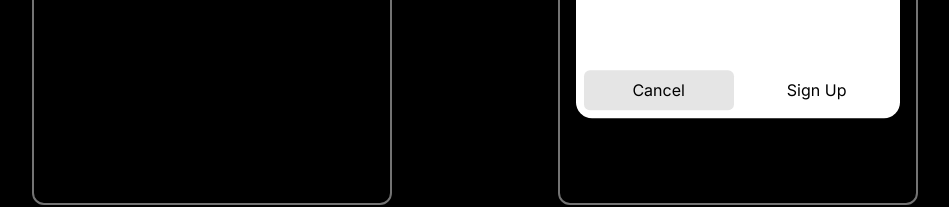
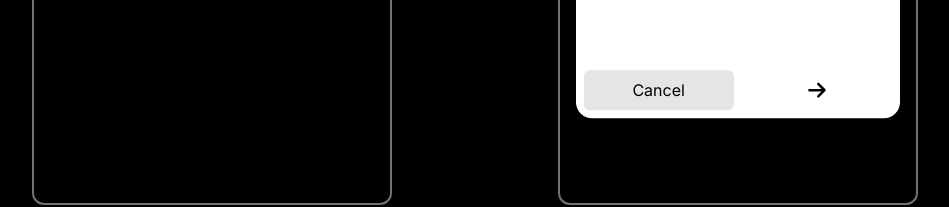
Before and after one commit to p4nthera115/random-components, a Next.js app: page / in a window 1280 px wide. Both pictures are taken after a click on the button "Sign Up". Shown: the part 495-702 px from the top of the page, without its empty margins (165-1114 px from the left). Built offline with nearby package versions, Linux system fonts and the light colour scheme.

Commit message:
good preogress

```diff
--- a/app/layout.tsx
+++ b/app/layout.tsx
@@ -16,7 +16,9 @@ export default function RootLayout({
 }>) {
   return (
     <html lang="en">
-      <body className={inter.className + ` h-dvh w-dvh`}>{children}</body>
+      <body className={inter.className + ` h-dvh w-dvh overflow-hidden`}>
+        {children}
+      </body>
     </html>
   );
 }
--- a/components/MorphSignUp.tsx
+++ b/components/MorphSignUp.tsx
@@ -2,11 +2,13 @@
 
 import { motion } from "framer-motion";
 import { useState } from "react";
+import { FaArrowRight } from "react-icons/fa6";
 
 export default function MorphSignUp() {
   const [isOpen, setIsOpen] = useState(false);
+  const [step, setStep] = useState(0);
 
-  console.log(isOpen);
+  console.log(step);
 
   return (
     <div className="flex self-center h-[600px] w-[360px] border-2 border-white/45 rounded-xl p-4">
@@ -18,8 +20,7 @@ export default function MorphSignUp() {
         }}
         transition={{
           type: "just",
-          duration: "0.05",
-          height: {},
+          duration: "0.2",
         }}
         className={`flex self-end bg-white rounded-2xl w-full justify-evenly items-center gap-2 text-black ${
           isOpen ? "cursor-default p-2" : "cursor-pointer"
@@ -27,19 +28,53 @@ export default function MorphSignUp() {
       >
         {isOpen && (
           <button
-            onClick={() => setIsOpen(false)}
-            className="flex self-end mr-auto w-1/2 bg-neutral-200 rounded-md items-center justify-center h-10 z-10"
+            onClick={() => {
+              step === 1 && setIsOpen(false);
+              step === 1 ? setStep(0) : setStep(step - 1);
+            }}
+            className="flex self-end mr-auto w-1/2 bg-neutral-200 rounded-md items-center justify-center h-10 z-10 overflow-hidden"
           >
-            Cancel
+            <motion.span
+              animate={{
+                x: step > 1 ? -150 : 0,
+              }}
+              transition={{
+                ease: "easeInOut",
+                type: "spring",
+                duration: 0.4,
+              }}
+            >
+              Cancel
+            </motion.span>
           </button>
         )}
         <button
-          onClick={() => !isOpen && setIsOpen(true)}
-          className={`flex w-1/2  rounded-md items-center justify-center h-10 transition ${
-            isOpen ? "self-end hover:bg-neutral-200" : ""
+          onClick={() => {
+            !isOpen && setIsOpen(true);
+            setStep(step + 1);
+          }}
+          className={`flex  rounded-md items-center justify-center h-10 transition overflow-hidden ${
+            isOpen ? "self-end hover:bg-neutral-200 w-1/2" : "w-full"
           }`}
         >
-          Sign Up
+          {step === 0 && <span className="absolute ">Sign Up</span>}
+          <motion.span
+            animate={{
+              opacity: step === 0 ? 0 : 1,
+              x: step === 1 || step === 2 ? 0 : step > 2 ? -100 : 200,
+            }}
+            transition={{
+              ease: "easeInOut",
+              type: "spring",
+              duration: 0.4,
+              opacity: {
+                duration: 0.001,
+              },
+            }}
+            className="absolute"
+          >
+            <FaArrowRight className="h-5 w-5" />
+          </motion.span>
         </button>
       </motion.div>
     </div>
--- a/package.json
+++ b/package.json
@@ -12,7 +12,8 @@
     "framer-motion": "^11.2.6",
     "next": "14.2.3",
     "react": "^18",
-    "react-dom": "^18"
+    "react-dom": "^18",
+    "react-icons": "^5.2.1"
   },
   "devDependencies": {
     "@types/node": "^20",
```
Also changed, not shown: 1 other file (tests, documents, lock files or other folders).
